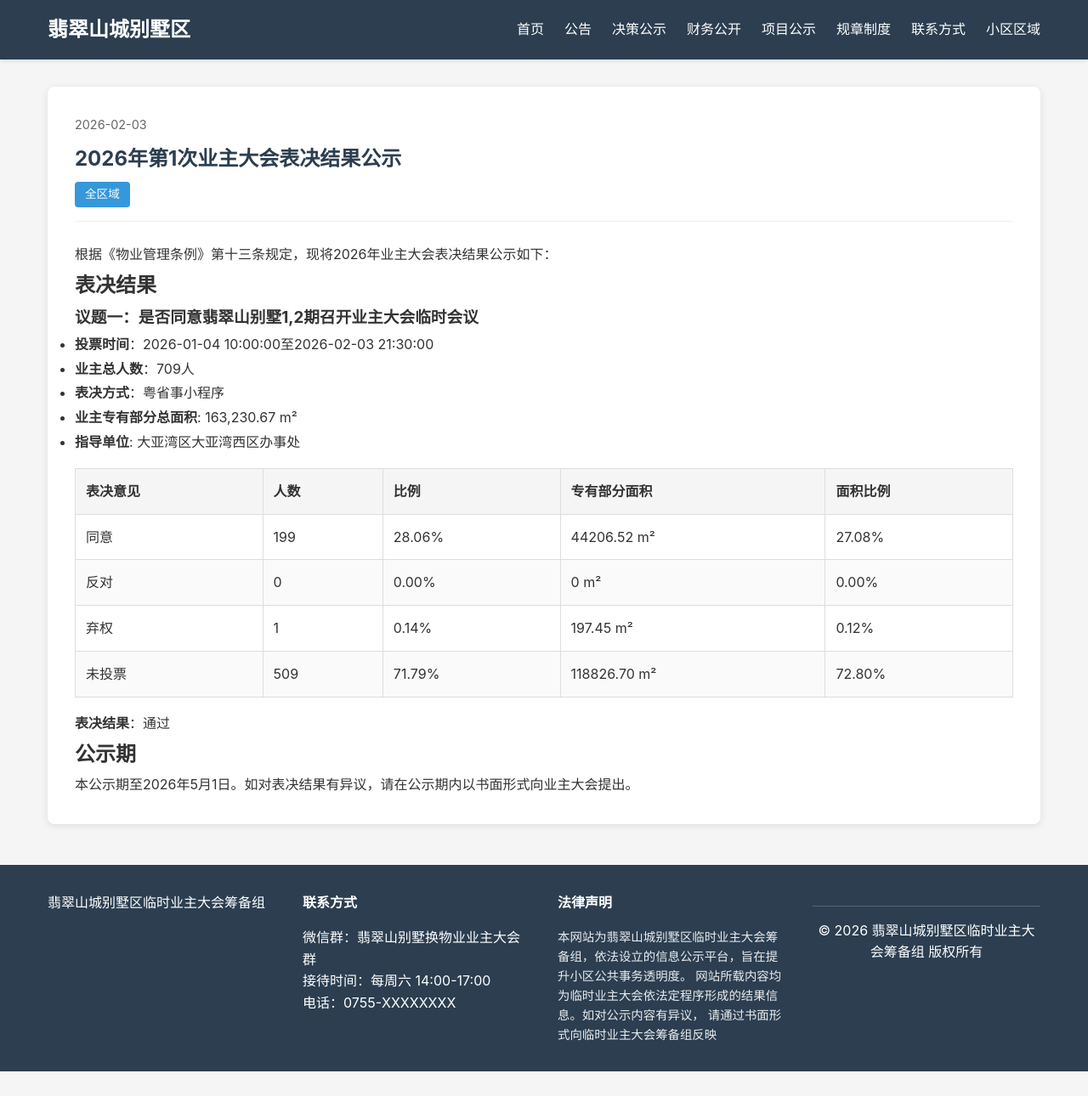
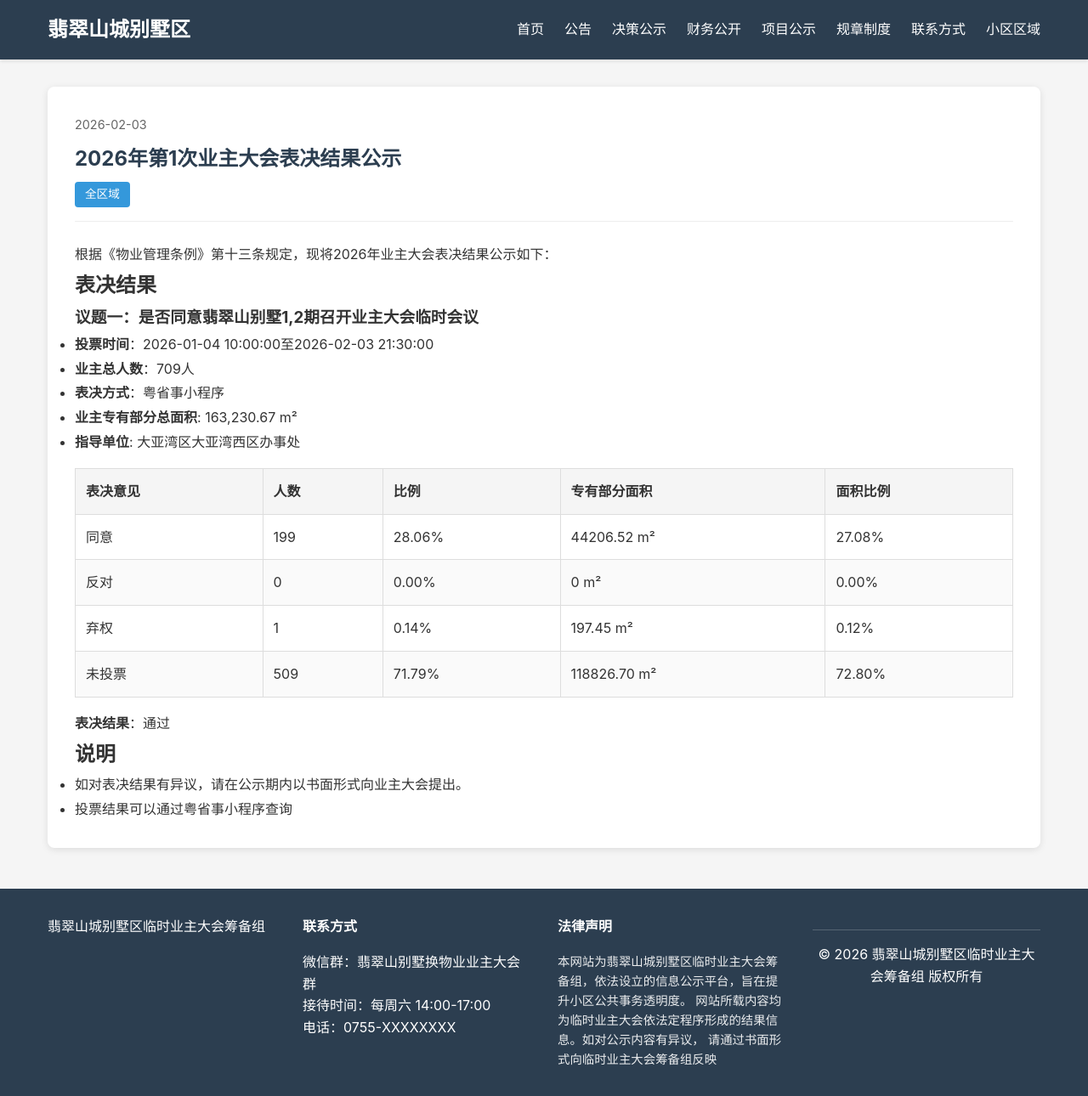
Before and after one commit to fcshan/fcshan.github.io, a Jekyll site: the page built from _decisions/20260203-meeting-results-01.md, in a window 1280 px wide. Shown: the whole page at 85% size. Built offline with Jekyll 4.4.1, drawn with Linux system fonts in a browser that asks for light colours; before the commit the page ends 1261 px from its top, so only the background shows below that.

Commit message:
decisions

```diff
--- a/_decisions/20260203-meeting-results-01.md
+++ b/_decisions/20260203-meeting-results-01.md
@@ -27,6 +27,7 @@ excerpt: 2026年业主大会2026-01-04发起投票，表决“选聘物业服务
 
 **表决结果**：通过
 
-## 公示期
+## 说明
 
-本公示期至2026年5月1日。如对表决结果有异议，请在公示期内以书面形式向业主大会提出。
+- 如对表决结果有异议，请在公示期内以书面形式向业主大会提出。
+- 投票结果可以通过粤省事小程序查询
```
